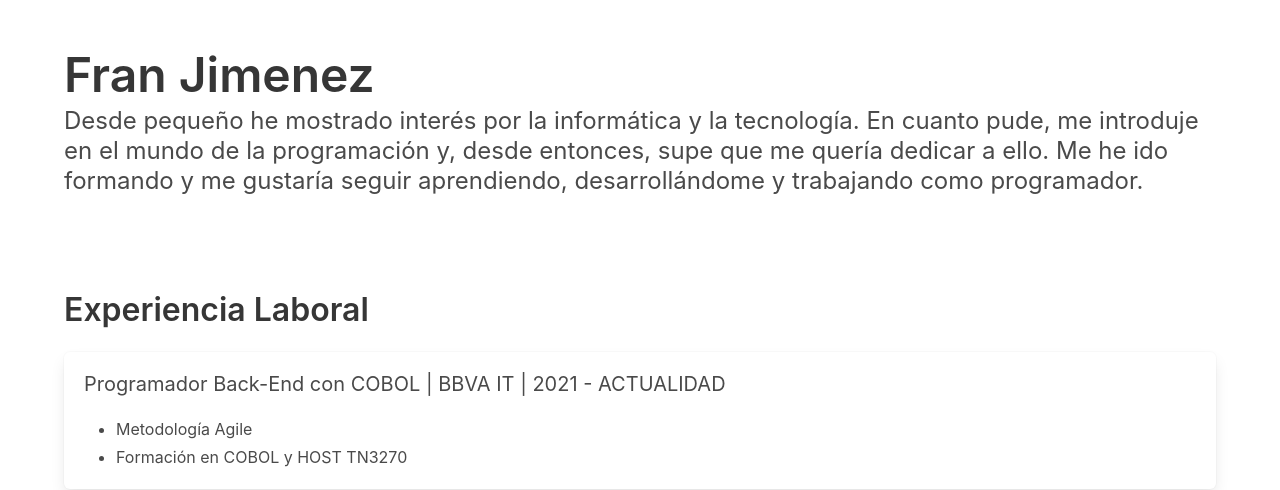
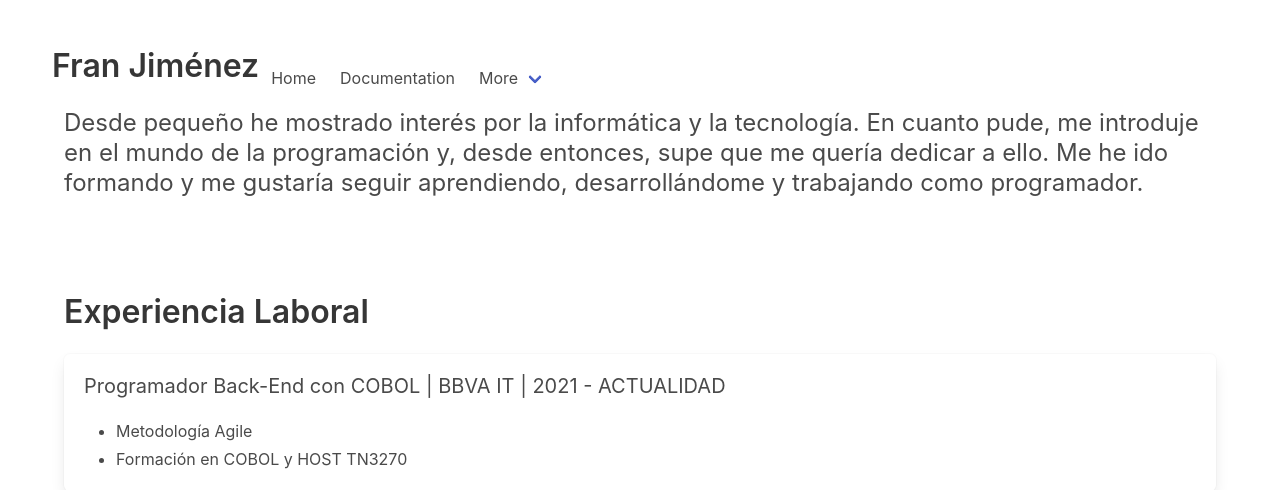
Before and after one commit to fjimenezjob/docker_cv, a Flask app: page / in a window 1280 px wide. Shown: the top 490 px of the page. Run offline with Flask 3, Linux system fonts and the light colour scheme.

```diff
--- a/compose.yaml
+++ b/compose.yaml
@@ -7,7 +7,7 @@ version: "3"
 services:
     app:
         build: .
-        image: curriculum_docker
+        image: fjimenezjob/curriculum_docker
         container_name: curriculum_docker
         ports:
             - "5500:5000"
--- a/src/templates/index.html
+++ b/src/templates/index.html
@@ -3,13 +3,64 @@
 {% block content %}
 <section id="perfil" class="section">
     <div class="container">
-        <h1 class="title is-1">Fran Jimenez</h1>
+
+        <nav class="navbar" role="navigation" aria-label="main navigation">
+            <div class="navbar-brand">
+                <h1 class="title is-3">Fran Jiménez</h1>
+                <a role="button" class="navbar-burger" aria-label="menu" aria-expanded="false"
+                    data-target="navbarBasicExample">
+                    <span aria-hidden="true"></span>
+                    <span aria-hidden="true"></span>
+                    <span aria-hidden="true"></span>
+                </a>
+            </div>
+
+            <div id="navbarBasicExample" class="navbar-menu">
+                <div class="navbar-start">
+                    <a class="navbar-item">
+                        Home
+                    </a>
+
+                    <a class="navbar-item">
+                        Documentation
+                    </a>
+
+                    <div class="navbar-item has-dropdown is-hoverable">
+                        <a class="navbar-link">
+                            More
+                        </a>
+
+                        <div class="navbar-dropdown">
+                            <a class="navbar-item">
+                                About
+                            </a>
+                            <a class="navbar-item">
+                                Jobs
+                            </a>
+                            <a class="navbar-item">
+                                Contact
+                            </a>
+                            <hr class="navbar-divider">
+                            <a class="navbar-item">
+                                Report an issue
+                            </a>
+                        </div>
+                    </div>
+                </div>
+
+                <div class="navbar-end">
+
+                </div>
+            </div>
+        </nav>
+
         <h2 class="subtitle is-4">Desde pequeño he mostrado interés por la informática y la tecnología. En cuanto pude,
             me introduje en el mundo de la programación y, desde entonces, supe que me quería dedicar a ello. Me he ido
             formando y me gustaría seguir aprendiendo, desarrollándome y trabajando como programador.</h2>
     </div>
 </section>
 <div class="content">
+
     <section id="experiencia" class="section">
         <div class="container">
             <h2 class="title is-3">Experiencia Laboral</h2>
```
